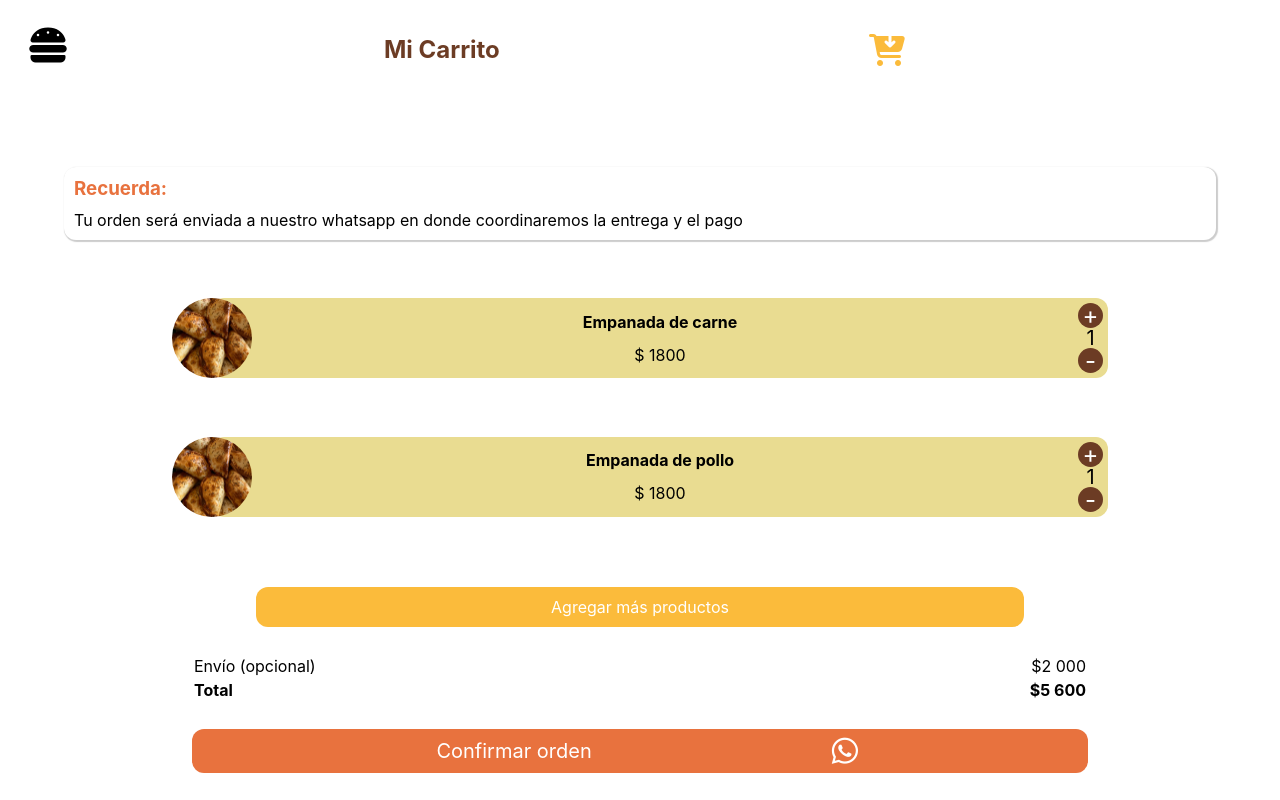
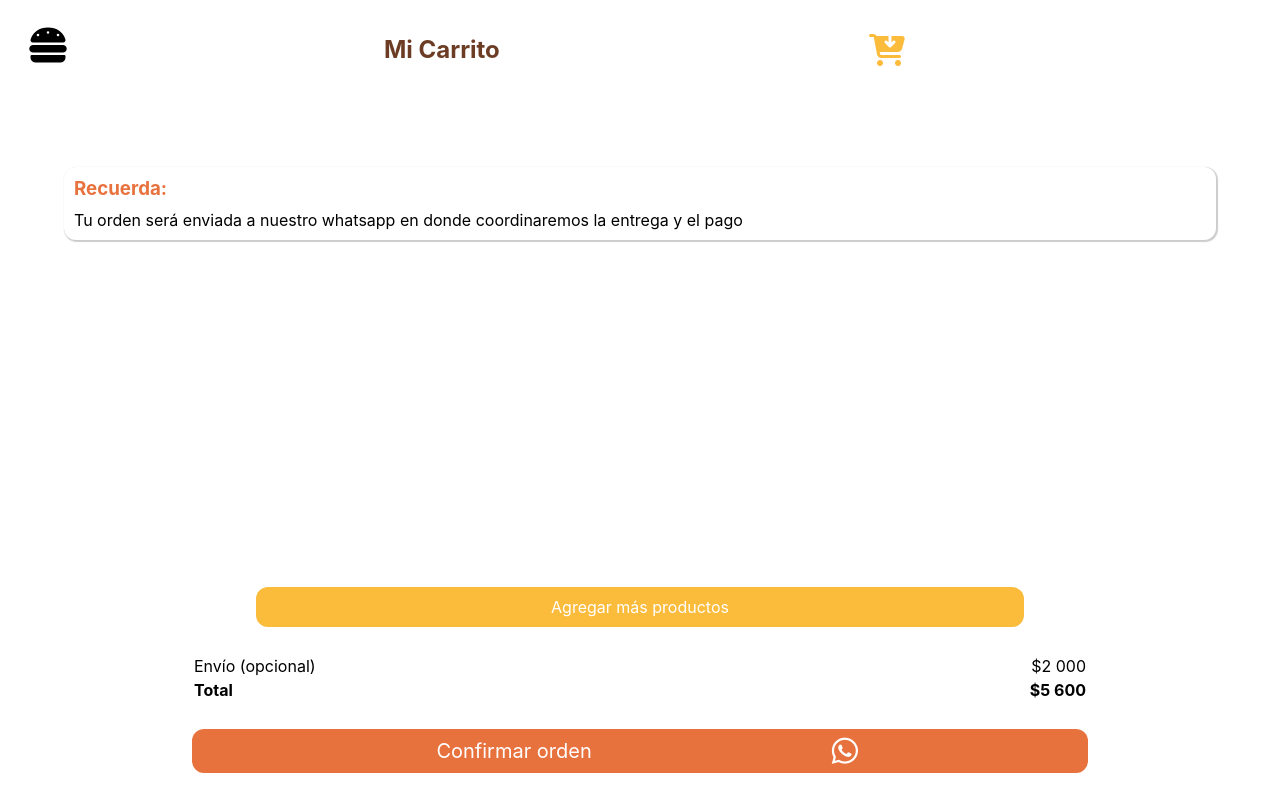
Before and after one commit to JohnnerJAL/Cafeteria-App, a React (Create React App) app: page /order in a window 1280 px wide. Built offline with nearby package versions, Linux system fonts and the light colour scheme.

Commit message:
The file structure is organized and javascript is done. Lifting the methods of increase and decrease

```diff
--- /dev/null
+++ b/src/Components/OrderStyle.js
@@ -0,0 +1,74 @@
+import React from "react";
+import { Link } from "react-router-dom";
+
+import "./Styles/OrderStyle.css";
+
+function OrderStyle(props) {
+  return (
+    <section className="order">
+      <div className="title">
+        <h1>Mi Carrito</h1>
+        <i className="fas fa-cart-arrow-down"></i>
+      </div>
+
+      <div className="message-container">
+        <div className="message">
+          <h1>Recuerda:</h1>
+          <p>Tu orden será enviada a nuestro whatsapp en donde coordinaremos la entrega y el pago</p>
+        </div>
+      </div>
+
+      <div className="articles">
+        {props.shoppingList.map((item, idx) => {
+          return (
+            <div className="article-container">
+              <article key={item.id}>
+                <figure style={item.styles}></figure>
+                <div className="contents">
+                  <h4>{item.name}</h4>
+                  <p>{item.description}</p>
+                  <p>$ {item.cost}</p>
+                  <p>{props.cartValues[idx]}</p>
+                </div>
+                <div className="button button-left" onClick={props.decrease} data-product={item.id}>
+                  <div className="circle" data-product={item.id}>-</div>
+                </div>
+                <div className="button button-right" onClick={props.increase} data-product={item.id}>
+                  <div className="circle" data-product={item.id}>+</div>
+                </div>
+              </article>
+            </div>
+          )
+        })}
+      </div>
+
+      <div className="resume">
+        <div>
+          <Link  to="/menu">
+            <p>Agregar más productos</p>
+          </Link>
+        </div>
+
+        <div>
+          <div className="row">
+            <p>Envío (opcional)</p>
+            <p>$2 000</p>
+          </div>
+          <div className="row">
+            <p>Total</p>
+            <p>$5 600</p>
+          </div>
+        </div>
+
+        <div>
+          <Link  to="/order">{/*¡whatsapp?*/}
+            <p>Confirmar orden</p>
+            <i className="fab fa-whatsapp"></i>
+          </Link>
+        </div>
+      </div>
+    </section>
+  )
+}
+
+export default OrderStyle;
--- a/src/Components/ShoppingCart.js
+++ b/src/Components/ShoppingCart.js
@@ -105,8 +105,24 @@ function ShoppingCart(props) {
 
   const [cart, setCart] = React.useState(initialStateCart);
 
+  const increase = e => {
+    setCart({
+      ...cart,
+      [e.target.dataset.product]: cart[e.target.dataset.product] + 1
+    });
+  }
+
+  const decrease = e => {
+    if(cart[e.target.dataset.product] > 0) {
+      setCart({
+        ...cart,
+        [e.target.dataset.product]: cart[e.target.dataset.product] - 1
+      });
+    }
+  }
+
   return (
-    <JAL.Provider value={{ PRODUCTS ,cart, setCart}}>
+    <JAL.Provider value={{ PRODUCTS ,cart, increase, decrease }}>
       {props.children}
     </JAL.Provider>
   )
--- a/src/Pages/Styles/ShoppingCart.css
+++ b/src/Components/Styles/OrderStyle.css
@@ -1,8 +1,8 @@
-.shopping-cart {
+.order {
   height: 100vh;
 }
 
-.shopping-cart .title {
+.order .title {
   position: absolute;
   top: 35px;
   left: 0%;
@@ -14,24 +14,24 @@
   align-items: center;
 }
 
-.shopping-cart .title h1 {
+.order .title h1 {
   font-size: 24px;
   color: var(--secondary-color);
 }
 
-.shopping-cart .title i {
+.order .title i {
   transform: scale(2);
   color: var(--tertiary-color);
 }
 
 /*-----------------Alert Message----------------*/
-.shopping-cart .message-container {
+.order .message-container {
   height: 30%;
   display: flex;
   align-items: flex-end;
 }
 
-.shopping-cart .message {
+.order .message {
   width: 90%;
   margin: 0 auto;
   padding: 5px;
@@ -39,52 +39,68 @@
   border-radius: 12px;
 }
 
-.shopping-cart .message h1 {
+.order .message h1 {
   color: var(--primary-color);
   padding: 5px;
 }
 
-.shopping-cart .message p {
+.order .message p {
   text-align: justify;
   padding: 5px;
 }
 
 /*-------------Articles shopping Cart-------------*/
-.shopping-cart .articles {
+.order .articles {
   height: 40%;
   overflow-y: scroll;
   display: flex;
   flex-direction: column;
-  justify-content: space-evenly;
   align-items: center;
 }
 
-.shopping-cart .articles article {
+.order .articles .article-container {
+  margin: auto;
+  width: 100%;
+  padding-top: 10px;
+}
+
+.order .articles article {
   position: relative;
   height: 80px;
   width: 70%;
-  margin-top: 15px;
+  margin: auto;
   transform: translateX(20px);
   background-color: rgb(233, 220, 145);
   border-radius: 12px;
   text-align: center;
 }
 
-.shopping-cart .articles article .contents {
+.order .articles article .contents {
   height: 100%;
   display: flex;
   flex-direction: column;
   justify-content: space-evenly;
+  padding: 0 40px 0 40px;
 }
 
-.shopping-cart .articles article .contents p:last-child {
+.order .articles article .contents p:nth-of-type(1) {
+  font-size: 14px;
+  color: var(--secondary-color);
+}
+
+.order .articles article .contents p:nth-of-type(2) {
+  font-weight: bold;
+}
+
+.order .articles article .contents p:last-child {
   position: absolute;
   right: 0%;
   width: 35px;
-  font-size: 20px;
+  font-size: 16px;
+  font-weight: bold;
 }
 
-.shopping-cart .articles article figure {
+.order .articles article figure {
   position: absolute;
   left: -40px;
   top: 0%;
@@ -97,11 +113,11 @@
   background-size: cover;
 }
 
-.shopping-cart .articles article .button {
+.order .articles article .button {
   position: absolute;
 }
 
-.shopping-cart .articles article .circle {
+.order .articles article .circle {
   width: 25px;
   height: 25px;
   border-radius: 50%;
@@ -113,26 +129,25 @@
   font-size: 24px;
 }
 
-.shopping-cart .articles article .button-left {
+.order .articles article .button-left {
   right: 5px;
-  bottom: 5px;
+  bottom: 2px;
 }
 
-.shopping-cart .articles article .button-right {
+.order .articles article .button-right {
   right: 5px;
-  top: 5px;
+  top: 2px;
 }
 
 /*-------------------Resume-------------------*/
-.shopping-cart .resume {
-  /* border: solid greenyellow; */
+.order .resume {
   height: 30%;
   display: flex;
   flex-direction: column;
   justify-content: space-evenly;
 }
 
-.shopping-cart .resume div a {
+.order .resume div a {
   margin: auto;
   display: flex;
   justify-content: space-evenly;
@@ -142,17 +157,17 @@
   border-radius: 12px;
 }
 
-.shopping-cart .resume div:first-child a {
+.order .resume div:first-child a {
   width: 60%;
   background-color: var(--tertiary-color);
 }
 
-.shopping-cart .resume div a p {
+.order .resume div a p {
   text-align: center;
   padding: 10px;
 }
 
-.shopping-cart .resume > div:nth-of-type(2) .row {
+.order .resume > div:nth-of-type(2) .row {
   width: 70%;
   margin: auto;
   padding: 2px;
@@ -160,16 +175,16 @@
   justify-content: space-between;
 }
 
-.shopping-cart .resume > div:nth-of-type(2) .row:last-child {
+.order .resume > div:nth-of-type(2) .row:last-child {
   font-weight: bold;
 }
 
-.shopping-cart .resume div:last-child a {
+.order .resume div:last-child a {
   width: 70%;
   background-color: var(--primary-color);
   font-size: 20px;
 }
 
-.shopping-cart .resume div:last-child a i {
+.order .resume div:last-child a i {
   transform: scale(1.5);
 }
--- a/src/Pages/Menu.js
+++ b/src/Pages/Menu.js
@@ -4,7 +4,7 @@ import { JAL } from "../Components/ShoppingCart";
 import MenuStyle from "../Components/MenuStyle";
 
 function Menu() {
-  const { PRODUCTS, cart, setCart } = useContext(JAL);
+  const { PRODUCTS, cart, increase, decrease } = useContext(JAL);
 
   const [list, setList] = React.useState(PRODUCTS.empanadas);
   const [search, setSearch] = React.useState("");
@@ -32,22 +32,6 @@ function Menu() {
       })
   : filteredList = list;
 
-  const increase = e => {
-    setCart({
-      ... cart,
-      [e.target.dataset.product]: cart[e.target.dataset.product] + 1
-    });
-  }
-
-  const decrease = e => {
-    if(cart[e.target.dataset.product] > 0) {
-      setCart({
-        ... cart,
-        [e.target.dataset.product]: cart[e.target.dataset.product] - 1
-      });
-    }
-  }
-
   const jal = Object.values(cart).reduce((accum, curr) => accum + curr);
 
   return(
--- a/src/Pages/Order.js
+++ b/src/Pages/Order.js
@@ -1,100 +1,40 @@
-import React from "react";
-import { Link } from "react-router-dom";
+import React, { useContext } from "react";
 
-import "./Styles/ShoppingCart.css";
-import hamburgerImage from "../Images/Hamburger-pexels.jpg";
-import empanadaImage from "../Images/Empanadas-pexels.jpg";
-import beerImage from "../Images/beer-pexels.jpg";
+import { JAL } from "../Components/ShoppingCart";
+import OrderStyle from "../Components/OrderStyle";
 
 function Order() {
+  const { PRODUCTS, cart, increase, decrease } = useContext(JAL);
 
-  const hamburger = {
-    backgroundImage: `url('${hamburgerImage}')`
-  }
-  const empanada = {
-    backgroundImage: `url('${empanadaImage}')`
-  }
-  const beer = {
-    backgroundImage: `url('${beerImage}')`
-  }
+  let keys = [];
+  let values = [];
+
+  Object.values(cart).forEach((value, idx) => {
+    if (value > 0) {
+      keys.push(Object.keys(cart)[idx]);
+      values.push(value);
+    }
+  });
+
+  let shoppingList = [];
+
+  Object.keys(PRODUCTS).forEach(category => {
+    PRODUCTS[category].forEach((item, idx) => {
+      keys.forEach(key => {
+        if (key === PRODUCTS[category][idx].id) {
+          shoppingList.push(PRODUCTS[category][idx]);
+        }
+      })
+    });
+  });
 
   return (
-    <section className="shopping-cart">
-      <div className="title">
-        <h1>Mi Carrito</h1>
-        <i className="fas fa-cart-arrow-down"></i>
-      </div>
-
-      <div className="message-container">
-        <div className="message">
-          <h1>Recuerda:</h1>
-          <p>Tu orden será enviada a nuestro whatsapp en donde coordinaremos la entrega y el pago</p>
-        </div>
-      </div>
-
-      <div className="articles">
-      {/* <div className="list-of-items"> */}
-        <article>
-          <figure style={empanada}></figure>
-          <div className="contents">
-            <h4>Empanada de carne</h4>
-            {/* <p>Empanada de carne con huevo</p> */}
-            <p>$ 1800</p>
-            <p>1</p>
-          </div>
-          <div className="button button-left">
-            <div className="circle">-</div>
-          </div>
-          <div className="button button-right">
-            <div className="circle">+</div>
-          </div>
-        </article>
-
-        <article>
-          <figure style={empanada}></figure>
-          <div className="contents">
-            <h4>Empanada de pollo</h4>
-            {/* <p>Empanada de pollo con huevo</p> */}
-            <p>$ 1800</p>
-            <p>1</p>
-          </div>
-          <div className="button button-left">
-            <div className="circle">-</div>
-          </div>
-          <div className="button button-right">
-            <div className="circle">+</div>
-          </div>
-        </article>
-      {/* </div> */}
-      </div>
-
-      <div className="resume">
-       <div>
-          <Link  to="/menu">
-            <p>Agregar más productos</p>
-            {/* <i className="fas fa-cart-arrow-down"></i> */}
-          </Link>
-        </div>
-
-      <div>
-        <div className="row">
-          <p>Envío (opcional)</p>
-          <p>$2 000</p>
-        </div>
-        <div className="row">
-          <p>Total</p>
-          <p>$5 600</p>
-        </div>
-      </div>
-
-      <div>
-        <Link  to="/order">{/*¡?*/}
-          <p>Confirmar orden</p>
-          <i className="fab fa-whatsapp"></i>
-        </Link>
-      </div>
-      </div>
-    </section>
+    <OrderStyle
+      cartValues={values}
+      shoppingList={shoppingList}
+      increase={increase}
+      decrease={decrease}
+    />
   )
 }
 
```
